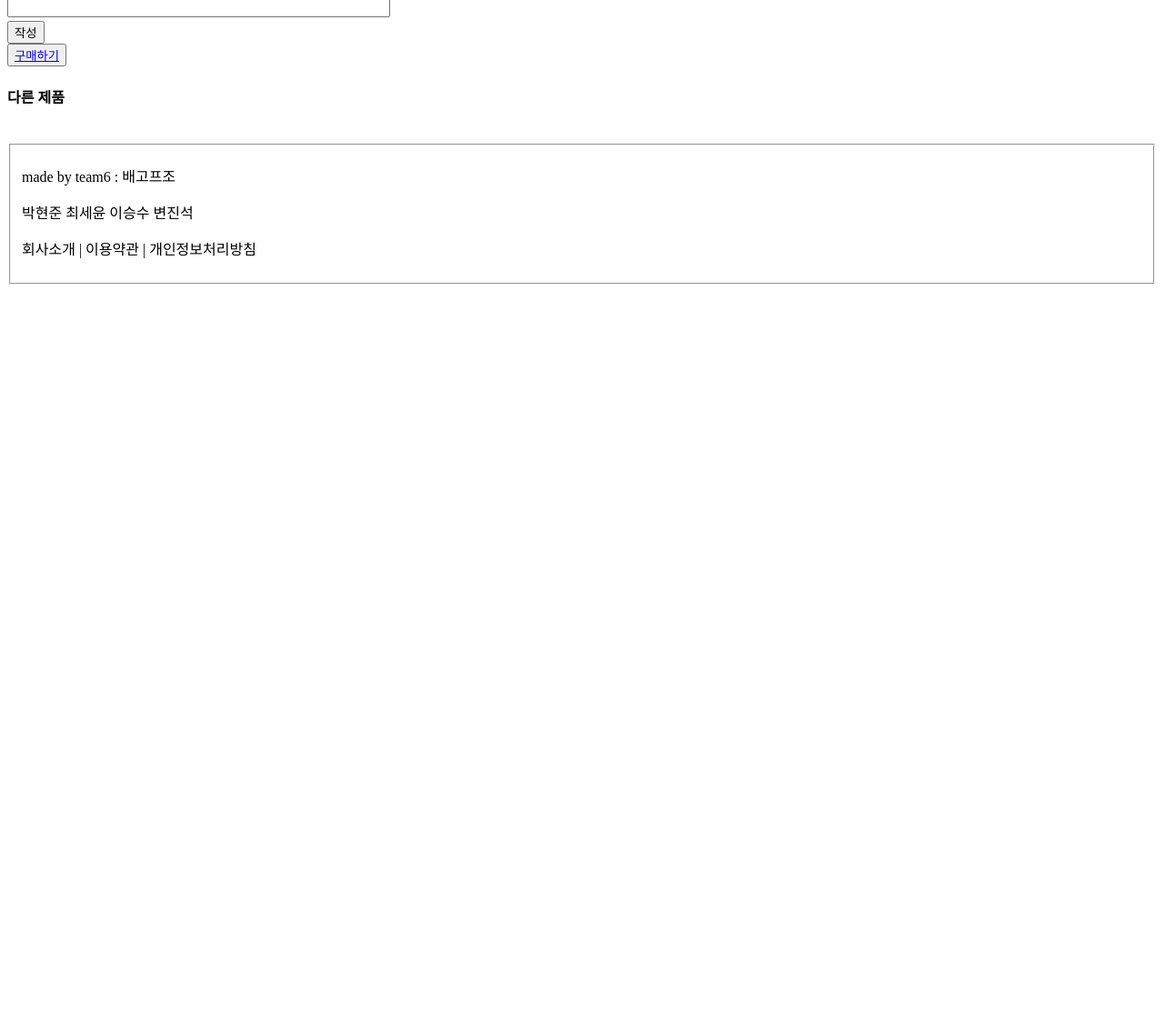
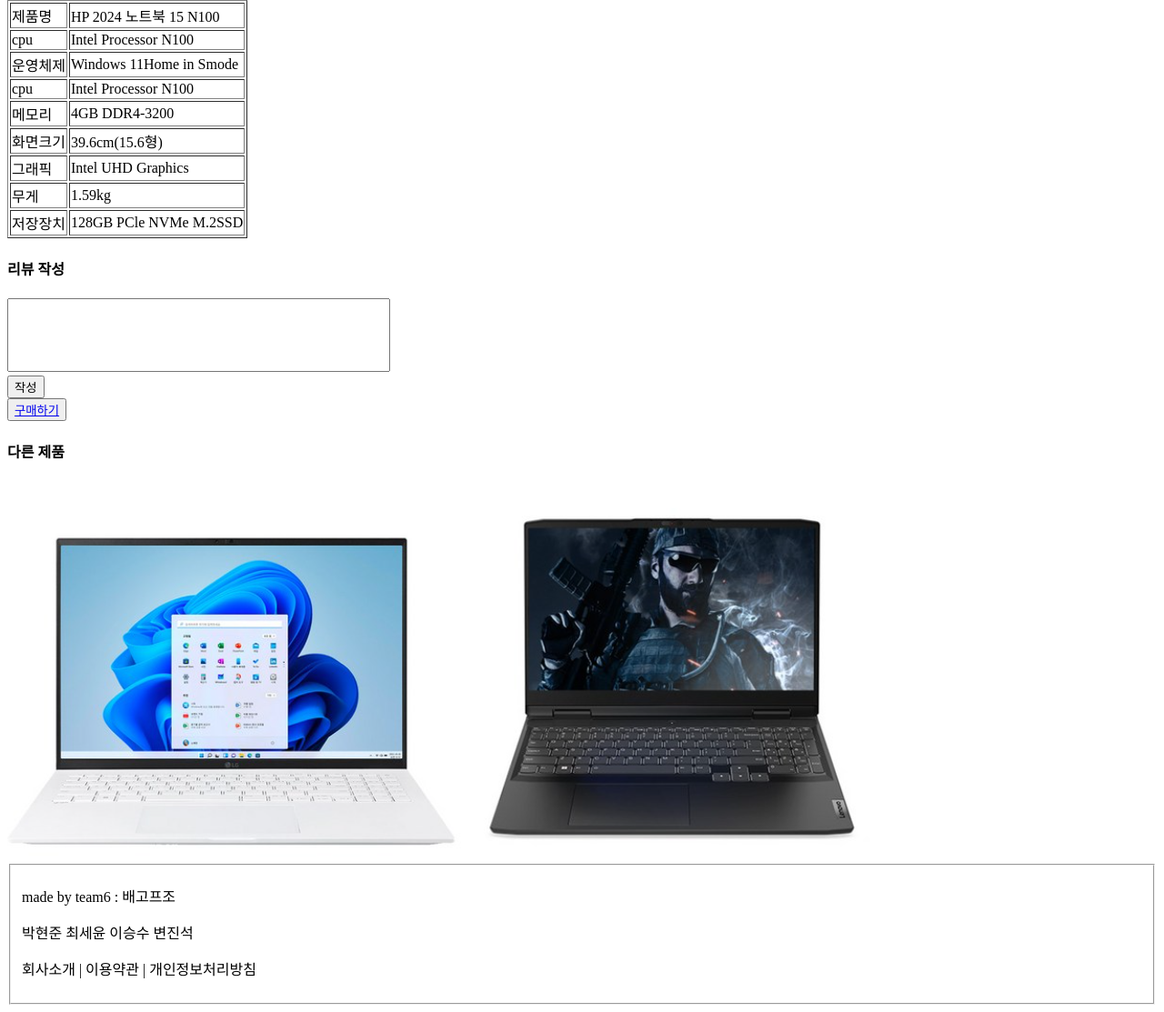
Before and after one commit to seyun00/01-10_-teamproject, a plain HTML site: page product1.html in a window 1280 px wide. Shown: the part 555-1668 px from the top of the page at 91% size. Before the commit the page ends 876 px from the top, so only its background shows below. Drawn offline with Linux system fonts and the light colour scheme; the site is published under a folder, as on GitHub Pages, so addresses that start at the root find nothing.

Commit message:
lss13 이미지 수정

```diff
--- a/product1.html
+++ b/product1.html
@@ -16,7 +16,7 @@
     </fieldset>
   </header>
   <body>
-    <div><img src="/image/product1.png" alt="노트북 이미지" style="width: 510px; height: 410px;"></div>
+    <div><img src="image/product1.png" alt="노트북 이미지" style="width: 510px; height: 410px;"></div>
     <div>
       <table border="1">
         <tr>
@@ -65,8 +65,8 @@
     </form>
     <div>
       <div><label for=""><h4>다른 제품</h4></label></div>
-      <span><a href="product2.html"><img src="/image/product2.png" alt=""></a></span>
-      <span><a href="product3.html"><img src="/image/product3.png" alt=""></a></span>
+      <span><a href="product2.html"><img src="image/product2.png" alt=""></a></span>
+      <span><a href="product3.html"><img src="image/product3.png" alt=""></a></span>
     </div>
   </body>
   <footer>
```
